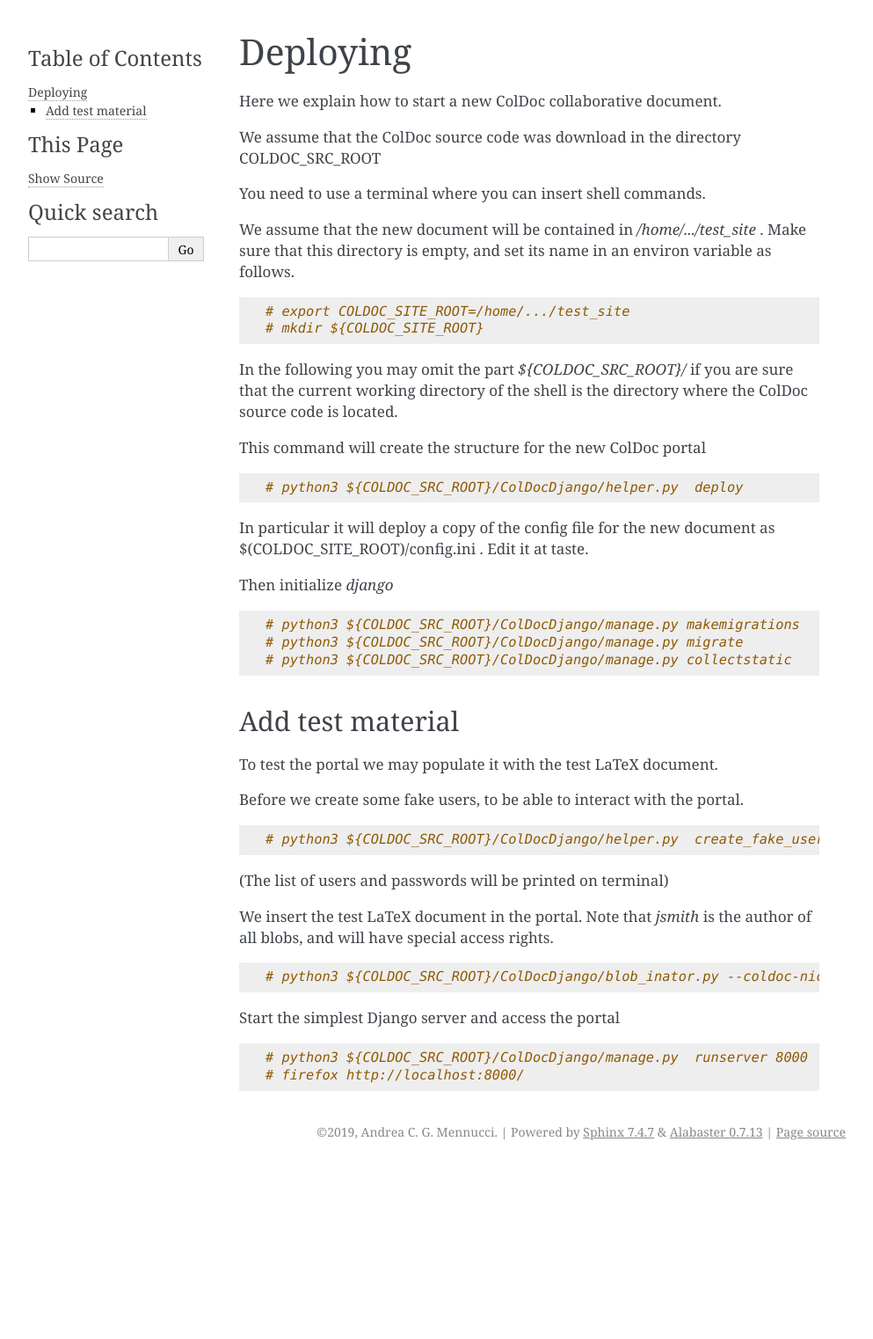
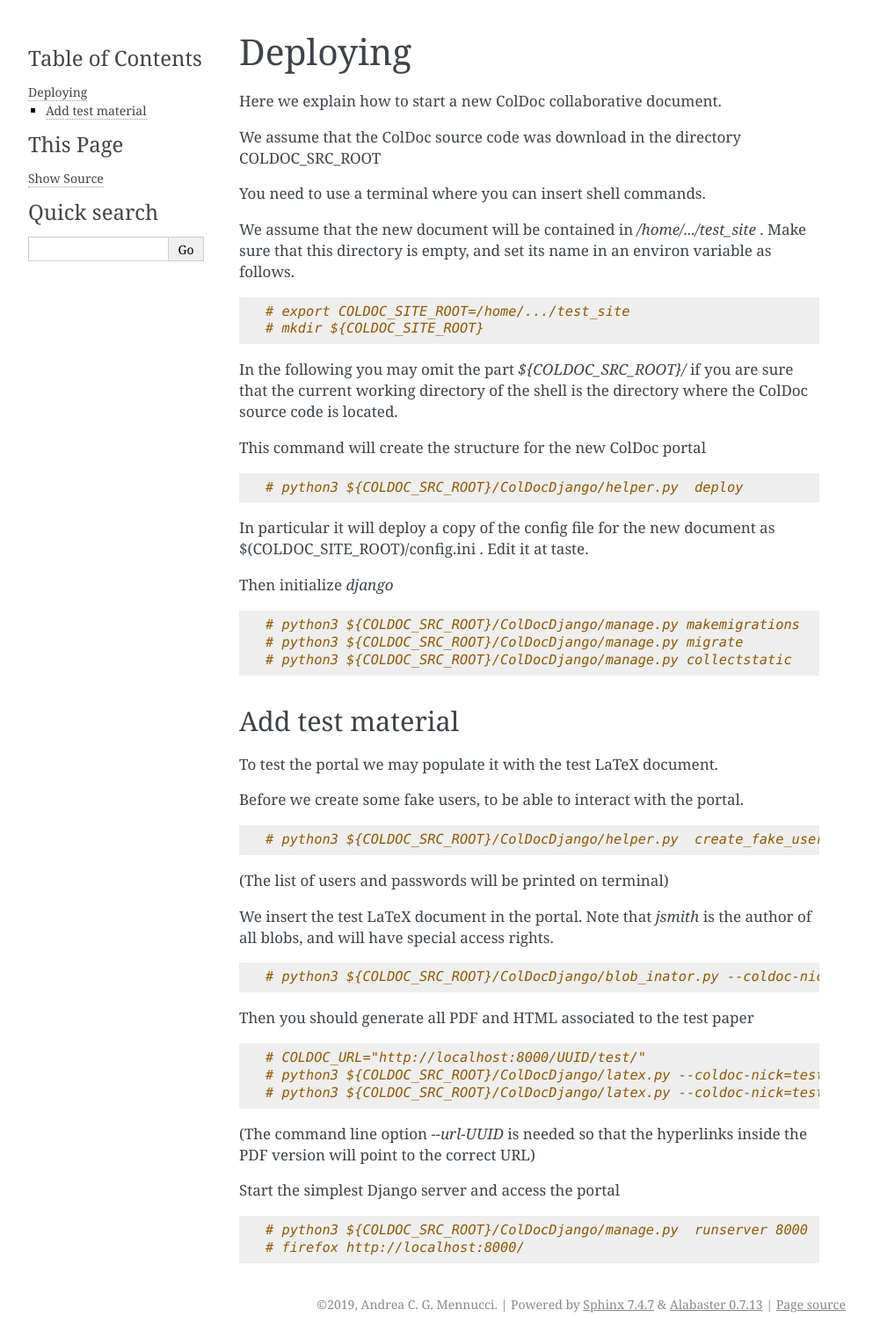
Before and after one commit to mennucc/ColDoc_project, a Sphinx documentation site: the page built from docs/source/deploy.rst, in a window 1280 px wide. Shown: the whole page at 88% size, without its empty margins (148-1141 px from the left). Built offline with Sphinx 7.4.7, drawn with Linux system fonts in a browser that asks for light colours; before the commit the page ends 1326 px from its top, so only the background shows below that.

Commit message:
deploy.rst , instructions to generate PDF and HTML

```diff
--- a/docs/source/deploy.rst
+++ b/docs/source/deploy.rst
@@ -57,6 +57,17 @@ We insert the test LaTeX document in the portal. Note that `jsmith` is the autho
 
 	  # python3 ${COLDOC_SRC_ROOT}/ColDocDjango/blob_inator.py --coldoc-nick=test --ZS  --author=jsmith  --SP --SAT --CG   ${COLDOC_SRC_ROOT}/test/latex/latex_test.tex
 
+Then you should generate all PDF and HTML associated to the test paper
+
+.. code:: shell
+
+	  # COLDOC_URL="http://localhost:8000/UUID/test/"
+	  # python3 ${COLDOC_SRC_ROOT}/ColDocDjango/latex.py --coldoc-nick=test --url-UUID=${COLDOC_URL}  all
+	  # python3 ${COLDOC_SRC_ROOT}/ColDocDjango/latex.py --coldoc-nick=test --url-UUID=${COLDOC_URL}  main
+
+
+(The command line option `--url-UUID` is needed so that the hyperlinks inside the PDF version will point to the correct URL)
+
 Start the simplest Django server and access the portal
 
 .. code:: shell
```
